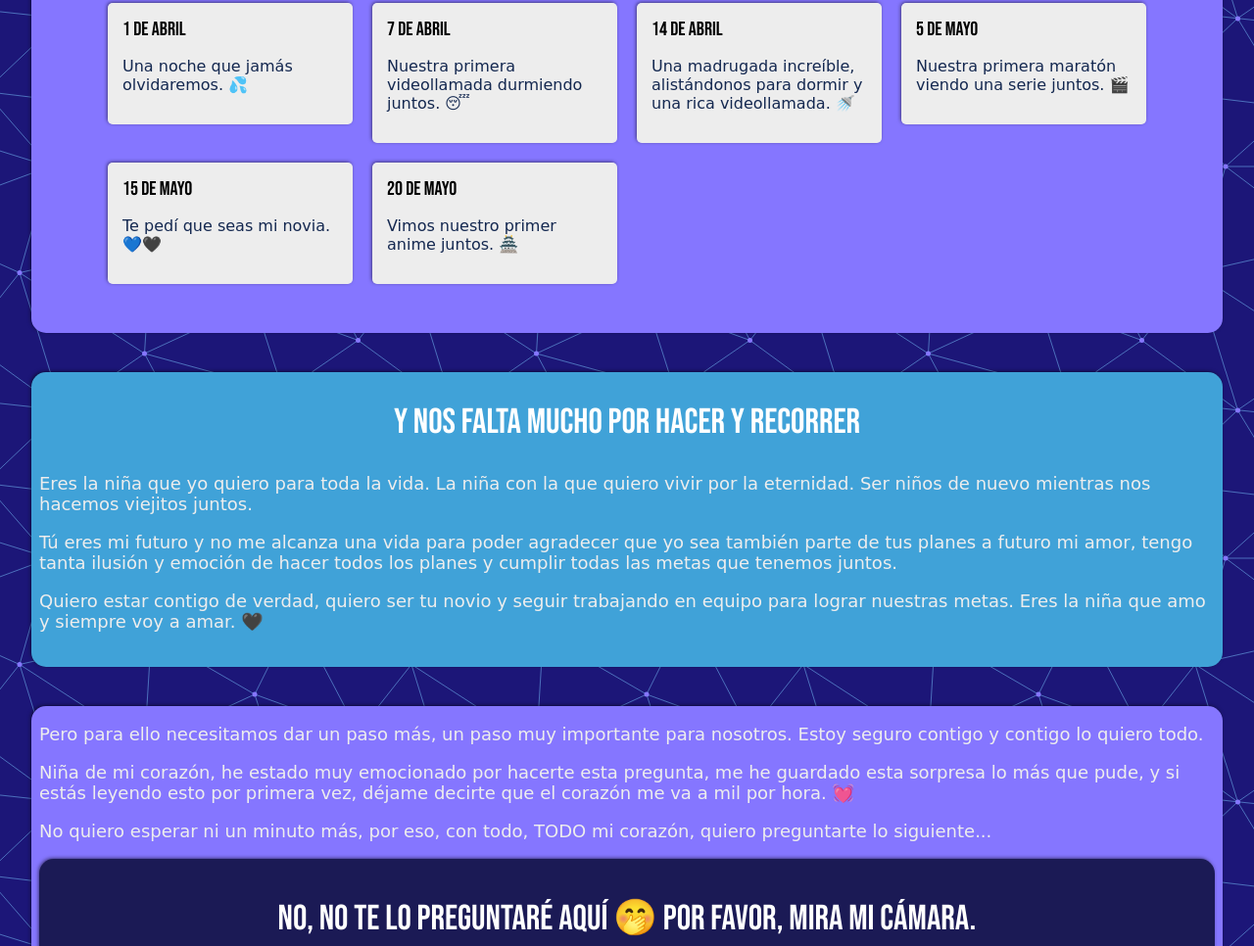
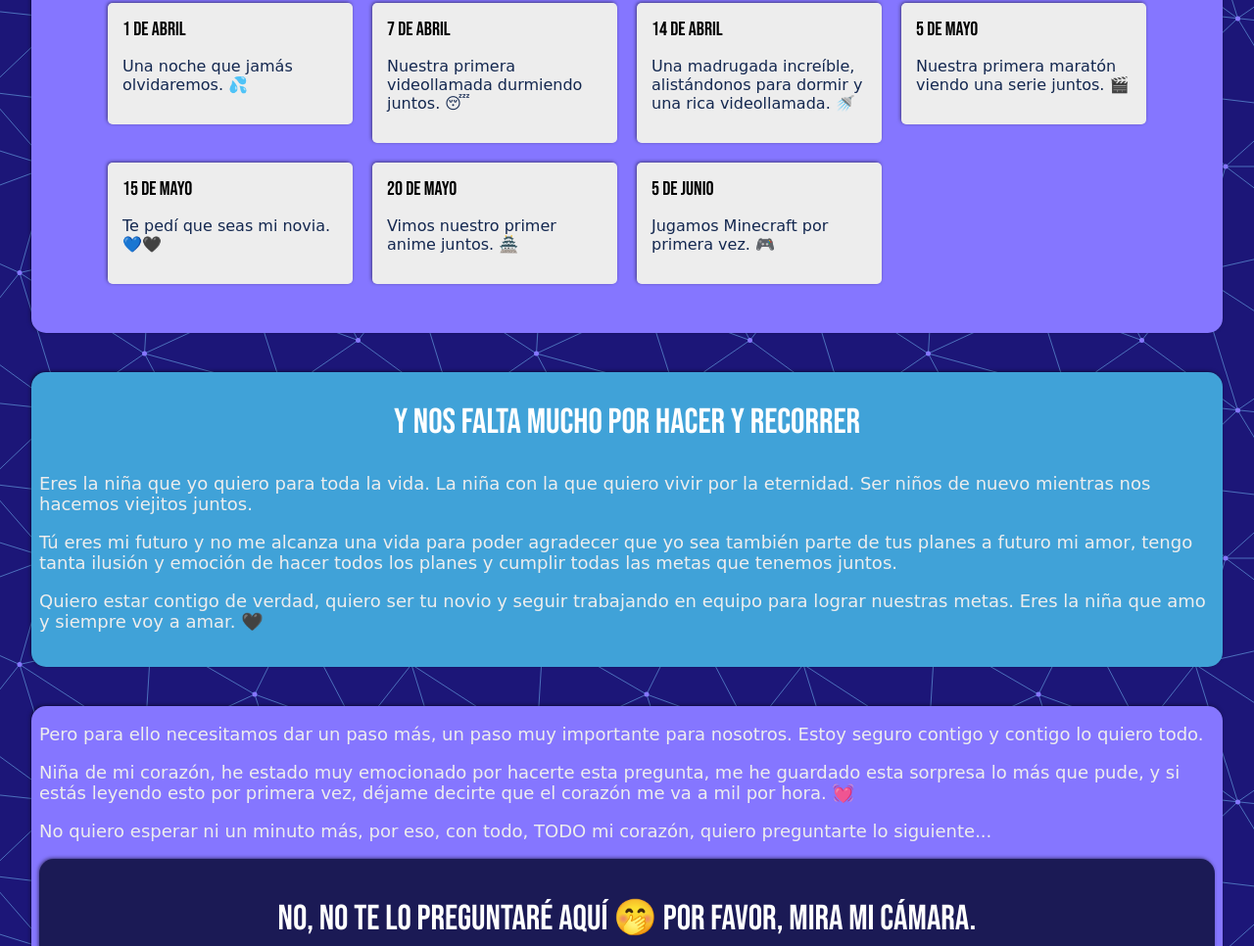
Before and after one commit to darth7ghost/nitsuyghost, a plain HTML site: page index.html in a window 1280 px wide. Shown: the part 2421-3387 px from the top of the page at 98% size. Drawn offline with Linux system fonts and the light colour scheme; a web font is replaced by a local one.

Commit message:
Minecraft

```diff
--- a/index.html
+++ b/index.html
@@ -229,6 +229,15 @@ Cuando juntos estamos"</pre>
                     </div>
                 </div>
 
+                <div>
+                    <div class="post">
+                        <div class="post-preview">
+                            <h5 class="post-title">5 de junio</h5>
+                            <p class="post-intro">Jugamos Minecraft por primera vez. &#127918;</p>
+                        </div>
+                    </div>
+                </div>
+
             </div>
         </div>
     </section>
```
